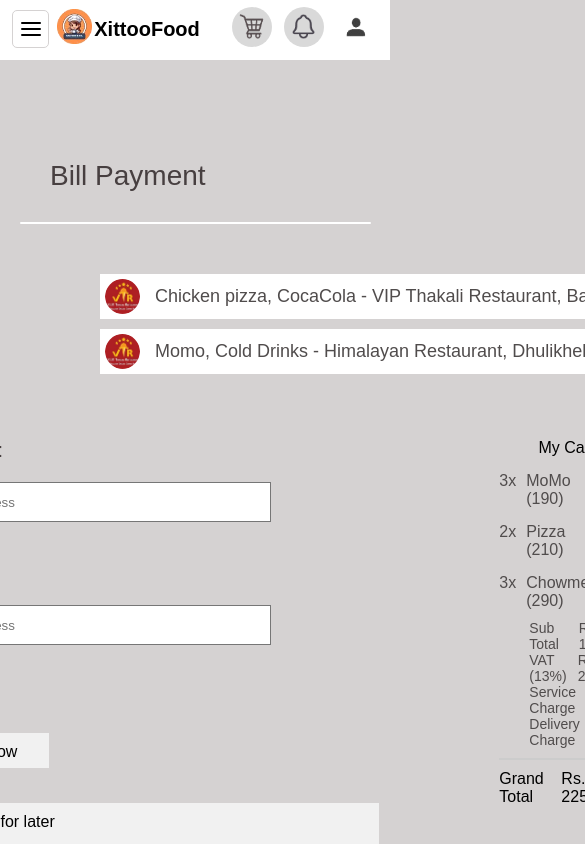
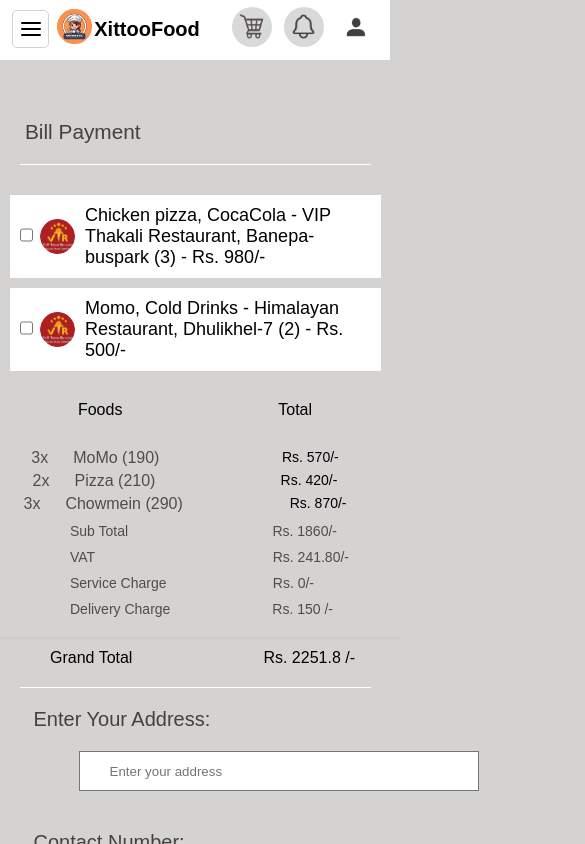
Before and after one commit to Sujan-shrestha7/userFood, a React (Vite) app: page /payment in a window 390 px wide. Shown: the top 844 px of the page, 585 px wide, since content can reach past the window. Built offline with nearby package versions, Linux system fonts and the light colour scheme.

Commit message:
resposiving

```diff
--- a/src/Components/Payment.tsx/payment.tsx
+++ b/src/Components/Payment.tsx/payment.tsx
@@ -2,6 +2,7 @@
 import HomeNav from "../homeNav";
 import resimg from "../images/vip.png"; // Ensure correct path
 import Footer from "../Footer";
+import "../css/payment.css";
 
 const Payment = () => {
   const [deliveryOption, setDeliveryOption] = useState("now");
@@ -45,41 +46,106 @@
       <HomeNav />
 
       {/* Title Section */}
-      <div className="my-[100px]">
-        <p className="text-[28px] ml-[50px] font-semibold text-[#473F40]">
+      <div className="allsection mt-[100px]">
+        <p className="billPayment text-[28px] pl-[120px] font-semibold text-[#473F40]">
           Bill Payment
         </p>
-        <div className="h-[2px] mt-[30px] w-[90%] ml-[5%] rounded-[10px] bg-[#FFFFFF] shadow-lg" />
       </div>
 
+      <div className="divider h-[2px] mt-[30px] w-[90%] ml-[5%] rounded-[10px] bg-[#FFFFFF] shadow-lg" />
       {/* Payment Details Section */}
-      <div className="pl-[100px] mt-[-50px] flex flex-col gap-y-[10px]">
+      <div className="cart-result-box pt-[70px] pl-[150px] flex flex-wrap gap-x-[25px] gap-y-[10px]">
         {details.map((d, index) => (
-          <div
-            key={index}
-            className="w-[1300px] bg-[#fff] h-[45px] shadow-md rounded-lg"
-          >
-            <div className="flex items-center gap-[15px] p-[5px]">
+          <div key={index} className="cart-items-box w-[1200px] gap-[20px]">
+            <div className="h-auto flex items-center justify-between flex-wrap gap-x-[30px] p-[10px] bg-[#fff]">
+              {/* Left Section (Image + Text) */}
+              <div className="box-img-check flex gap-[5px]">
+                <input
+                  type="checkbox"
+                  className="check-box h-[20px] w-[20px] mt-[6px]"
+                />
+                <div className="flex items-center gap-[20px] pl-[15px] text-[18px]">
                   <img
                     src={d.img}
-                className="h-[35px] w-[35px] rounded-full"
+                    className="res-img-cart h-[35px] w-[35px] rounded-full"
                     alt="Restaurant"
                   />
-              <p className="text-[18px] text-[#504C4C]">
+                  <p className="cart-details">
                     {d.fName} - {d.restName}, {d.Location} ({d.items}) - Rs.{" "}
                     {d.price}/-
                   </p>
                 </div>
               </div>
+            </div>
+          </div>
         ))}
+      </div>
+{/* Cart Section for mobilr (Fixed width: 420px) */}
+<div className="cart-More-mbl flex ml-[50px]">
+          <div className="bg-white shadow-lg p-6 rounded-lg">
+            {/* Foods and Total Header */}
+            <div className="foot-total flex justify-between mt-[20px] w-[380px] mb-[30px]">
+              <p className="font-semibold">Foods</p>
+              <p className="font-semibold">Total</p>
+            </div>
+            {/* Cart Items */}
+            <div className="w-[400px]">
+              {myCart.map((item, index) => (
+                <div
+                  key={index}
+                  className="cartMore-box mt-[5px] flex justify-between"
+                >
+                  <div className="flex text-[#504C4C] text-[16px] gap-[25px]">
+                    <p className="ml-[-30px]">{item.qty}x</p>
+                    <p>
+                      {item.food} ({item.price})
+                    </p>
+                  </div>
+                  <p className="text-right text-[14px]">
+                    Rs. {item.price * item.qty}/-
+                  </p>
+                </div>
+              ))}
+            </div>
+            {/* Charges and Totals */}
+            <div className="text-[#888383] ml-[10px] text-[14px]">
+              <div className="cart-subTotal mt-[10px] flex justify-between text-[#504C4C]">
+                <p>Sub Total</p>
+                <p>Rs. {TotalAmount}/-</p>
+              </div>
+              <div className="cart-VAT mt-[5px] flex justify-between text-[#504C4C]">
+                <p>VAT</p>
+                <p>Rs. {VAT}/-</p>
+              </div>
+              <div className="cart-serviceChr mt-[5px] flex justify-between text-[#504C4C]">
+                <p>Service Charge</p>
+                <p>Rs. 0/-</p>
+              </div>
+              <div className="cart-delivery mt-[5px] flex justify-between text-[#504C4C]">
+                <p>Delivery Charge</p>
+                <p>Rs. {DeliveryCharge} /-</p>
+              </div>
+            </div>
+
+            {/* Divider Line */}
+            <div className="h-[2px] mt-[20px] w-[400px] bg-[#ccc] mx-auto" />
+
+            {/* Grand Total */}
+            <div className="cart-grandTotal mt-[10px] flex justify-between font-bold text-lg">
+              <p>Grand Total</p>
+              <p>Rs. {GrandTotal} /-</p>
+            </div>
+          </div>
+
+      <div className="divider h-[2px] mt-[30px] w-[90%] ml-[5%] rounded-[10px] bg-[#FFFFFF] shadow-lg" />
         </div>
 
       {/* Flex container for Address and Cart */}
-      <div className="flex justify-center mx-[180px] gap-[20px] pl-[50px] mt-[50px]">
+      <div className="Order-Details flex justify-center mx-[180px] gap-[20px] pl-[50px] mt-[50px]">
         {/* Address Section (Flexible) */}
-        <div className="flex-grow bg-white p-[15px] shadow-lg rounded-lg">
-          <div className="flex flex-col gap-y-[10px]">
-            <p className="text-[18px] text-[20px] font-semibold text-[18px] text-[#473F40]">
+        <div className="details-box flex-grow bg-white p-[15px] shadow-lg rounded-lg">
+          <div className="address-box flex flex-col gap-y-[10px]">
+            <p className="address-text text-[18px] text-[20px] font-semibold text-[18px] text-[#473F40]">
               Enter Your Address:
             </p>
             <input
@@ -174,14 +240,23 @@
 
         <div className="h-[420px] w-[2px] rounded-[10px] bg-[#FFFFFF] shadow-lg" />
 
-        {/* Cart Section (Fixed width: 420px) */}
-        <div className="w-[420px] bg-white ml-[50px] p-[15px] shadow-lg rounded-lg">
+        {/* Cart Section for desktop (Fixed width: 420px) */}
+        <div className="cart-More-desktop flex ml-[50px]">
+          <div className="bg-white shadow-lg p-6 rounded-lg">
+            {/* Foods and Total Header */}
+            <div className="foot-total flex justify-between mt-[20px] w-[380px] mb-[30px]">
+              <p className="font-semibold">Foods</p>
+              <p className="font-semibold">Total</p>
+            </div>
             {/* Cart Items */}
-          <p className="text-center font-bold text-[16px]">My Cart</p>
+            <div className="w-[400px]">
               {myCart.map((item, index) => (
-            <div key={index} className="mt-[15px] flex justify-between">
-              <div className="flex text-[#504C4C] text-[16px] gap-[10px]">
-                <p>{item.qty}x</p>
+                <div
+                  key={index}
+                  className="cartMore-box mt-[5px] flex justify-between"
+                >
+                  <div className="flex text-[#504C4C] text-[16px] gap-[25px]">
+                    <p className="ml-[-30px]">{item.qty}x</p>
                     <p>
                       {item.food} ({item.price})
                     </p>
@@ -191,42 +266,46 @@
                   </p>
                 </div>
               ))}
-
+            </div>
             {/* Charges and Totals */}
-          <div className="text-[#888383] text-[14px] ml-[30px] mt-[10px]">
-            <div className="flex justify-between text-[#504C4C]">
+            <div className="text-[#888383] ml-[10px] text-[14px]">
+              <div className="cart-subTotal mt-[10px] flex justify-between text-[#504C4C]">
                 <p>Sub Total</p>
                 <p>Rs. {TotalAmount}/-</p>
               </div>
-            <div className="flex justify-between text-[#504C4C]">
-              <p>VAT (13%)</p>
+              <div className="cart-VAT mt-[5px] flex justify-between text-[#504C4C]">
+                <p>VAT</p>
                 <p>Rs. {VAT}/-</p>
               </div>
-            <div className="flex justify-between text-[#504C4C]">
+              <div className="cart-serviceChr mt-[5px] flex justify-between text-[#504C4C]">
                 <p>Service Charge</p>
                 <p>Rs. 0/-</p>
               </div>
-            <div className="flex justify-between text-[#504C4C]">
+              <div className="cart-delivery mt-[5px] flex justify-between text-[#504C4C]">
                 <p>Delivery Charge</p>
-              <p>Rs. {DeliveryCharge}/-</p>
+                <p>Rs. {DeliveryCharge} /-</p>
               </div>
             </div>
 
             {/* Divider Line */}
-          <div className="h-[2px] mt-[10px] w-full bg-[#ccc]" />
+            <div className="h-[2px] mt-[20px] w-[400px] bg-[#ccc] mx-auto" />
 
             {/* Grand Total */}
-          <div className="mt-[10px] flex justify-between font-bold text-lg">
+            <div className="cart-grandTotal mt-[10px] flex justify-between font-bold text-lg">
               <p>Grand Total</p>
-            <p>Rs. {GrandTotal.toFixed(2)}/-</p>
+              <p>Rs. {GrandTotal} /-</p>
+            </div>
           </div>
         </div>
       </div>
 
       <div className="mt-[40px] w-full text-center mb-[50px] ">
-        <button className="h-[40px] w-[250px] text-[18px] cursor-pointer hover:border-[1px]-[#000000] bg-[#06542F] border-none text-[#fff]"> Place Order</button>
+        <button className="h-[40px] w-[250px] text-[18px] cursor-pointer hover:border-[1px]-[#000000] bg-[#06542F] border-none text-[#fff]">
+          {" "}
+          Place Order
+        </button>
       </div>
-      < Footer/>
+      <Footer />
     </div>
   );
 };
--- /dev/null
+++ b/src/Components/css/payment.css
@@ -0,0 +1,77 @@
+
+.cart-More-mbl{
+    display: none;
+}
+@media (max-width: 768px) {
+    .cart-More-desktop{
+        display: none;
+    }
+    .allsection{
+        padding: 0;
+        margin: 0;
+    }
+    .billPayment{
+     padding: 0;
+     font-size: 1.3rem;
+     margin: 60px 0 0px 25px;
+    }
+    .divider{
+        margin:20px 20px;
+        padding: 0;
+        position: relative;
+    }
+
+    .cart-More-mbl
+    {
+        display: block;
+        margin: 0;
+    }
+    .cart-More-mbl{
+        width: 100%;
+    }
+    .foot-total{
+        width: 100%;
+        justify-content: space-around;
+    }
+    .cartMore-box{
+        width: 100%;
+        justify-content: space-around;
+    }
+    .cart-subTotal{
+        padding: 0;
+        margin: 10px 53px 0px 60px;
+    }
+    .cart-VAT{
+        padding: 0;
+        margin: 10px 41px 0px 60px;
+    }
+    .cart-serviceChr{
+        padding: 0;
+        margin: 10px 76px 0 60px;
+    }
+    .cart-delivery{
+        padding: 0;
+        margin: 10px 57px  0 60px;
+    }
+    .cart-grandTotal{
+        padding: 0;
+        margin: 10px 35px 0 50px;
+    }
+    .Order-Details{
+        margin: 0;
+        padding: 0;
+    }
+    .details-box{
+        padding: 0;
+        margin-left: 250px;
+    }
+    .address-box{
+        width: 100%;
+        padding: 0;
+        margin: 0;
+    }
+    .address-text{
+        padding: 0;
+        margin: 0;
+    }
+}
```
Lines whose indentation alone changed are shown as unchanged.
